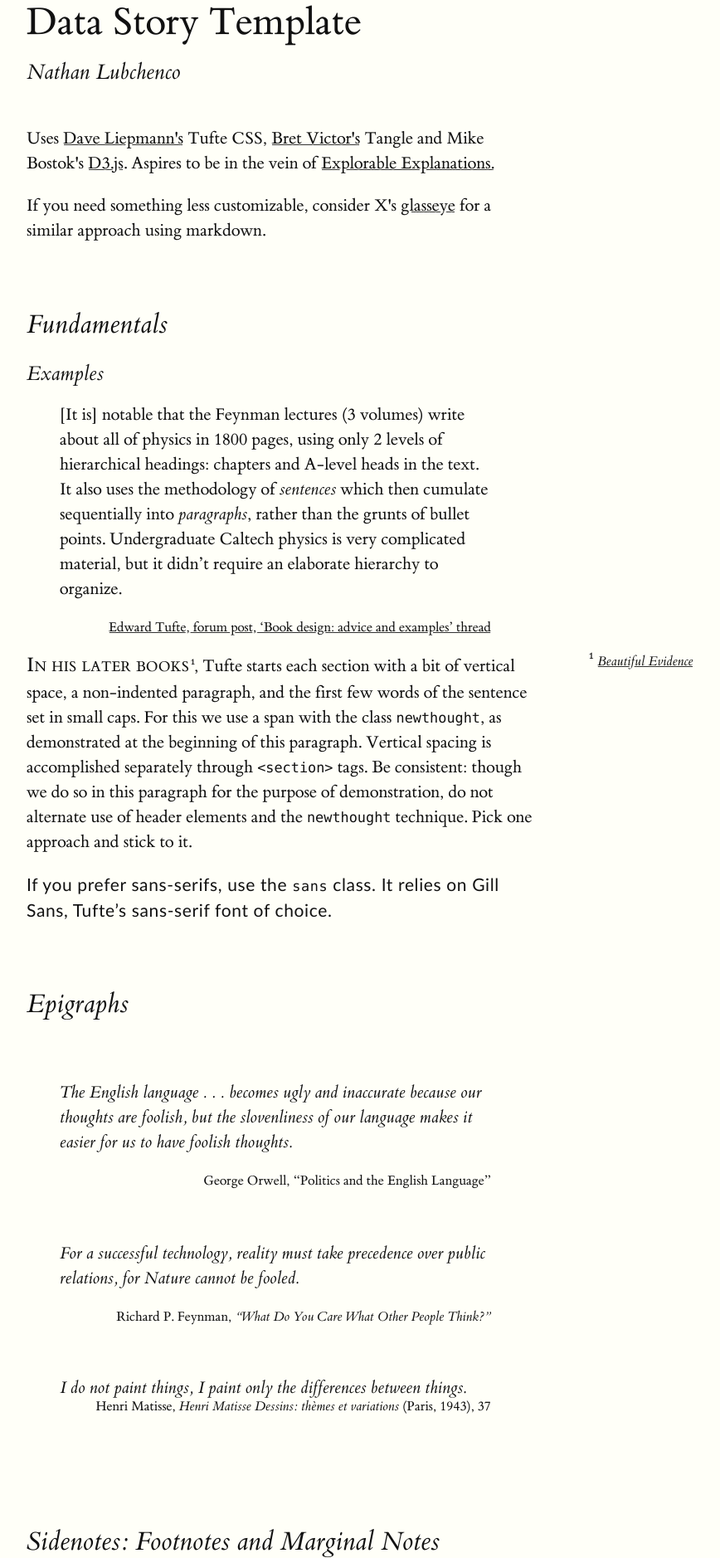
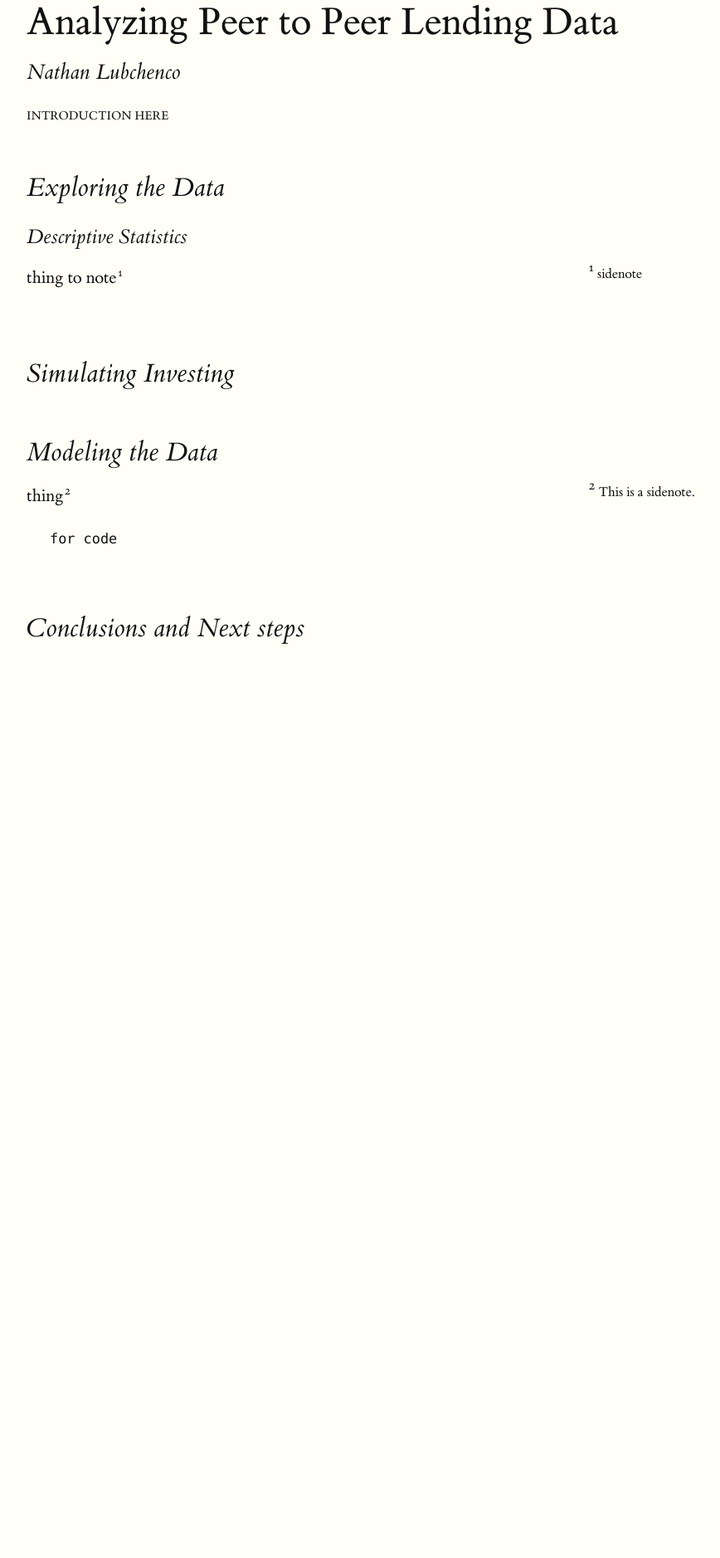
Before and after one commit to nathanlubchenco/data-stories, a plain HTML site: page p2p-lending/index.html in a window 1280 px wide. Shown: the part 140-2018 px from the top of the page at 83% size, without its empty margins (128-996 px from the left). After the commit the page ends 1012 px from the top, so only its background shows below. Drawn offline with Linux system fonts and the light colour scheme.

Commit message:
initial cleanup of template for p2p-lending outline

```diff
--- a/p2p-lending/index.html
+++ b/p2p-lending/index.html
@@ -39,62 +39,29 @@
 
 <body id="a" onload="init();">
   <article id="b">
-    <h1 id="tufte-css">Data Story Template</h1>
+    <h1 id="tufte-css">Analyzing Peer to Peer Lending Data</h1>
     <p class="subtitle">Nathan Lubchenco</p>
     <section>
-      <p>Uses <a href="http://www.daveliepmann.com">Dave Liepmann's</a> Tufte CSS, <a href "http://worrydream.com/">Bret Victor's</a> Tangle and Mike Bostok's <a href="">D3.js</a>. Aspires to be in the vein of <a href="http://explorableexplanations.com/">Explorable Explanations.</a></p>
-      <p>If you need something less customizable, consider X's <a href="">glasseye</a> for a similar approach using markdown.</p>
+    INTRODUCTION HERE
     </section>
 
     <section>
-      <h2 id="fundamentals">Fundamentals</h2>
-      <h3 id="fundamentals--sections-and-headers">Examples</h3>
-      <blockquote cite="http://www.edwardtufte.com/bboard/q-and-a-fetch-msg?msg_id=0000hB">
-        <p>[It is] notable that the Feynman lectures (3 volumes) write about all of physics in 1800 pages, using only 2 levels of hierarchical headings: chapters and A-level heads in the text. It also uses the methodology of <em>sentences</em> which then cumulate sequentially into <em>paragraphs</em>, rather than the grunts of bullet points. Undergraduate Caltech physics is very complicated material, but it didn’t require an elaborate hierarchy to organize.</p>
-        <footer><a href="http://www.edwardtufte.com/bboard/q-and-a-fetch-msg?msg_id=0000hB">Edward Tufte, forum post, ‘Book design: advice and examples’ thread</a></footer>
-      </blockquote>
-      <p><span class="newthought">In his later books<label for="sn-in-his-later-books" class="margin-toggle sidenote-number"></label></span><input type="checkbox" id="sn-in-his-later-books" class="margin-toggle"/><span class="sidenote"><a href="http://www.edwardtufte.com/tufte/books_be"><em>Beautiful Evidence</em></a></span>, Tufte starts each section with a bit of vertical space, a non-indented paragraph, and the first few words of the sentence set in small caps. For this we use a span with the class <span class="code">newthought</span>, as demonstrated at the beginning of this paragraph. Vertical spacing is accomplished separately through <span class="code">&lt;section&gt;</span> tags. Be consistent: though we do so in this paragraph for the purpose of demonstration, do not alternate use of header elements and the <span class="code">newthought</span> technique. Pick one approach and stick to it.</p>
-      <p class="sans">If you prefer sans-serifs, use the <span class="code">sans</span> class. It relies on Gill Sans, Tufte’s sans-serif font of choice.</p>
+      <h2 id="explore_data">Exploring the Data</h2>
+      <h3 id="explore_data--sections-and-headers">Descriptive Statistics</h3>
+      <p>thing to note<label for="sn-example" class="margin-toggle sidenote-number"></label></span><input type="checkbox" id="sn-example" class="margin-toggle"/><span class="sidenote">sidenote</span></p>
       </section>
 
     <section>
-      <h2 id="epigraphs">Epigraphs</h2>
-      <div class="epigraph">
-        <blockquote>
-          <p>The English language . . . becomes ugly and inaccurate because our thoughts are foolish, but the slovenliness of our language makes it easier for us to have foolish thoughts.</p>
-          <footer>George Orwell, “Politics and the English Language”</footer>
-        </blockquote>
-        <blockquote>
-          <p>For a successful technology, reality must take precedence over public relations, for Nature cannot be fooled.</p>
-          <footer>Richard P. Feynman, <cite>“What Do You Care What Other People Think?”</cite></footer>
-        </blockquote>
-        <blockquote>I do not paint things, I paint only the differences between things.<footer>Henri Matisse, <cite>Henri Matisse Dessins: thèmes et variations</cite> (Paris, 1943), 37</footer></blockquote>
-      </div>
-   </section>
+      <h2 id="simulate_data">Simulating Investing</h2>
+    </section>
 
     <section>
-      <h2 id="sidenotes">Sidenotes: Footnotes and Marginal Notes</h2>
-      <p>One of the most distinctive features of Tufte’s style is his extensive use of sidenotes.<label for="sn-extensive-use-of-sidenotes" class="margin-toggle sidenote-number"></label><input type="checkbox" id="sn-extensive-use-of-sidenotes" class="margin-toggle"/><span class="sidenote">This is a sidenote.</span> Sidenotes are like footnotes, except they don’t force the reader to jump their eye to the bottom of the page, but instead display off to the side in the margin. Perhaps you have noticed their use in this document already. You are very astute.</p>
-      <pre class="code">
-&lt;label for="sn-demo" class="margin-toggle sidenote-number"&gt;&lt;/label&gt;
-&lt;input type="checkbox" id="sn-demo" class="margin-toggle"/&gt;</pre>
-      <p>You must manually assign a reference <span class="code">id</span> to each side or margin note, replacing “sn-demo” in the <span class="code">for</span> and the <span class="code">id</span> attribute values with an appropriate descriptor. It is useful to use prefixes like <span class="code">sn-</span> for sidenotes and <span class="code">mn-</span> for margin notes.</p>
-      <p>Immediately adjacent to that sidenote reference in the main text goes the sidenote content itself, in a <span class="code">span</span> with class <span class="code">sidenote</span>. This tag is also inserted directly in the middle of the body text, but is either pushed into the margin or hidden by default. Make sure to position your sidenotes correctly by keeping the sidenote-number label close to the sidenote itself.</p>
-      <p>If you want a sidenote without footnote-style numberings, then you want a margin note.
-        <label for="mn-demo" class="margin-toggle">&#8853;</label>
-        <input type="checkbox" id="mn-demo" class="margin-toggle"/>
-        <span class="marginnote">
-          This is a margin note. Notice there isn’t a number preceding the note.
-        </span> On large screens, a margin note is just a sidenote that omits the reference number. This lessens the distracting effect taking away from the flow of the main text, but can increase the cognitive load of matching a margin note to its referent text. However, on small screens, a margin note is like a sidenote except its viewability-toggle is a symbol rather than a reference number. This document currently uses the symbol &#8853; (<span class="code">&amp;#8853;</span>), but it’s up to you.</p>
-      <pre class="code">
-&lt;label for="mn-demo" class="margin-toggle"&gt;&amp;#8853;&lt;/label&gt;
-&lt;input type="checkbox" id="mn-demo" class="margin-toggle"/&gt;
-&lt;span class="marginnote"&gt;
-  This is a margin note. Notice there isn’t a number preceding the note.
-&lt;/span&gt;</pre>
-      <p>Figures in the margin are created as margin notes, as demonstrated in the next section.</p>
+      <h2 id="model_data">Modeling the Data</h2>
+      <p>thing<label for="sn-ex2" class="margin-toggle sidenote-number"></label><input type="checkbox" id="sn-ex2" class="margin-toggle"/><span class="sidenote">This is a sidenote.</span>
+      <pre class="code">for code</pre>
     </section>
 
+    <!--
     <section>
       <h2 id="figures">Figures</h2>
       <p>Figures should try to use the <span class="code">figure</span> element, which by default are constrained to the main column. Don’t wrap figures in a paragraph tag. Any label or margin note goes in a regular margin note inside the figure. For example, most of the time one should introduce a figure directly into the main flow of discussion, like so:</p>
@@ -109,16 +76,13 @@
         <img src="assets/css/img/napoleons-march.png"/>
       </figure>
     </section>
+    -->
 
     <section>
-      <h2 id="code">Code</h2>
-      <p>Technical jargon, programming language terms, and code samples are denoted with the <span class="code">code</span> class, as I’ve been using in this document to denote HTML. </p>
-      <p>Extended code examples should use a <span class="code">pre</span> tag with class <span class="code">code</span>. This adds control over indentation and overflow as well:</p>
-      <pre class="code">
-      print "hello world"
-      </pre>
+      <h2 id="conclusion">Conclusions and Next steps</h2>
     </section>
 
+    <!--
     <section id="c">
       <h2>Tangle</h2>
       <p id="calorieCalculator">
@@ -127,7 +91,7 @@
     <section>
       <h2 id="d3">d3</h2>
     </section>
-
+    -->
   </article>
 </body>
 </html>
```
